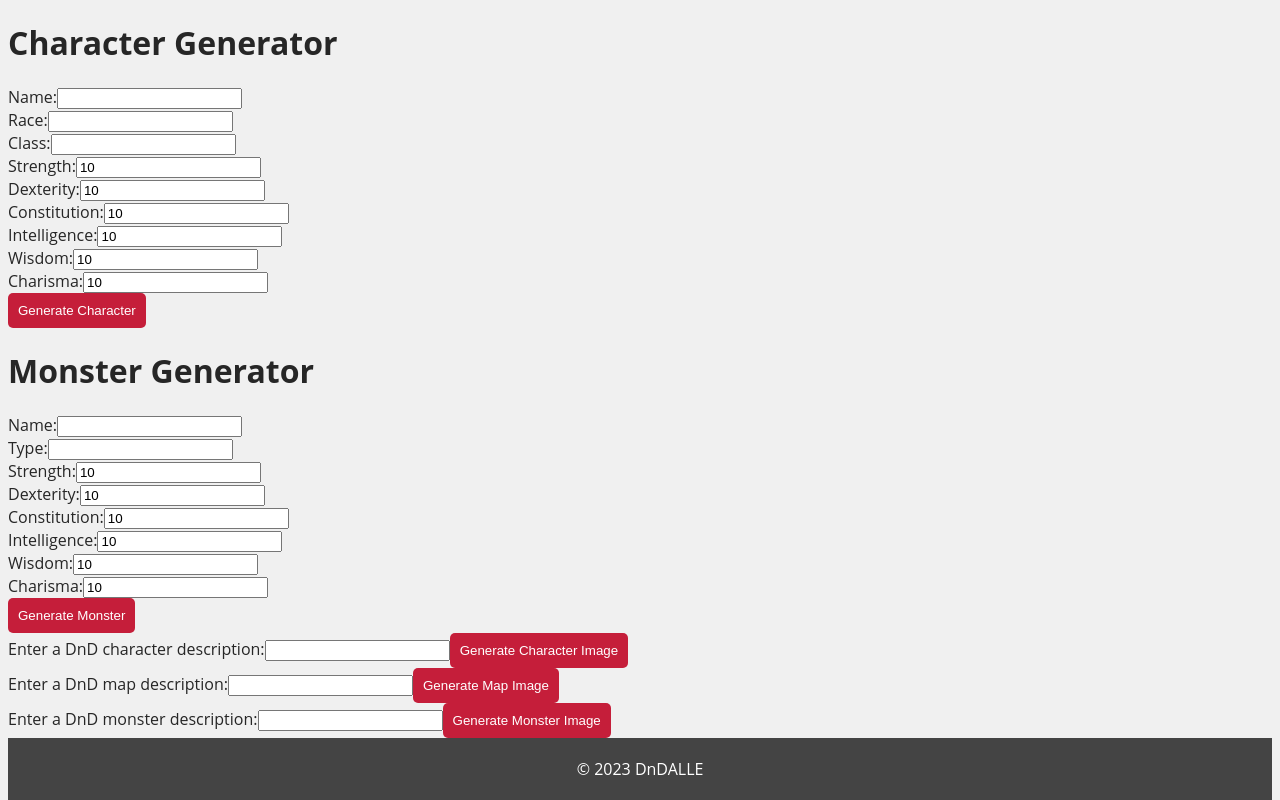
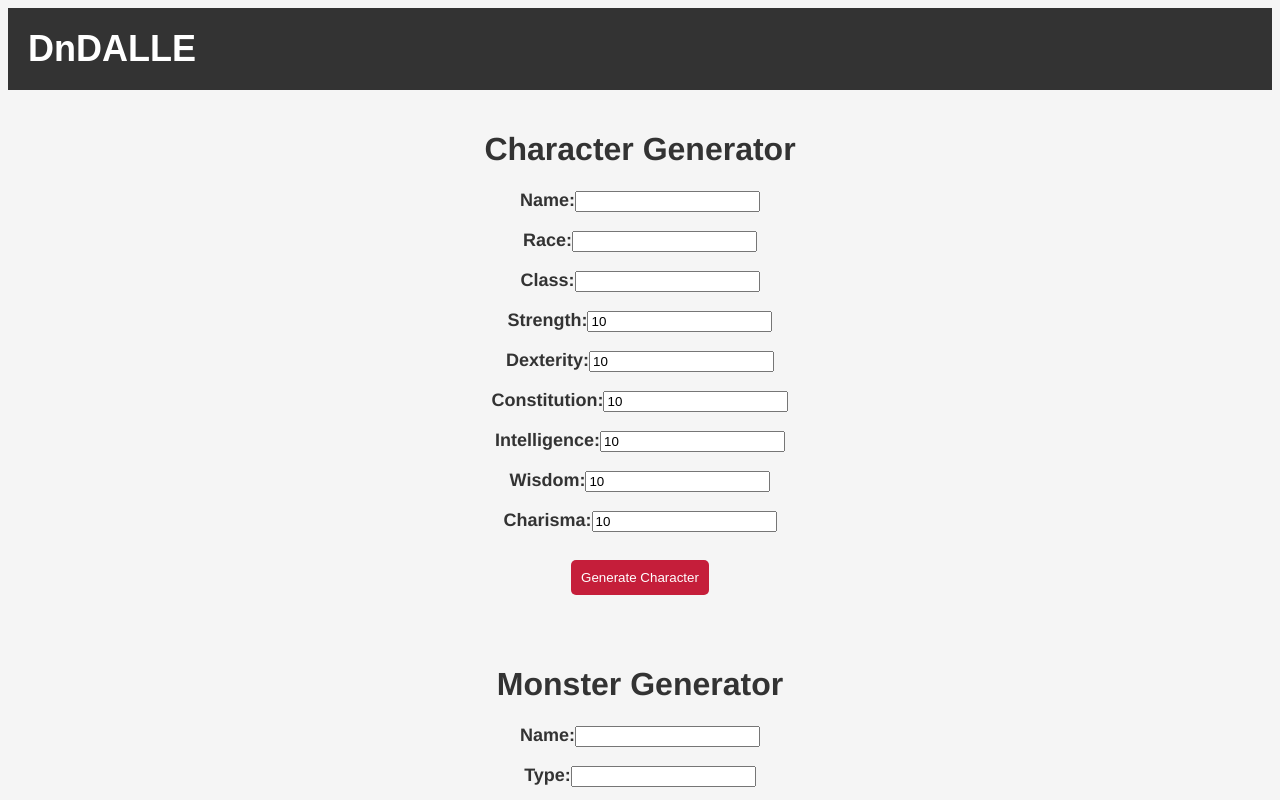
Before and after one commit to CalebDevany/DnDallE, a React (Create React App) app: page / in a window 1280 px wide. Shown: the top 800 px of the page. Built offline with nearby package versions, Linux system fonts and the light colour scheme.

Commit message:
start to some styling

```diff
--- a/src/components/App.css
+++ b/src/components/App.css
@@ -1,8 +1,8 @@
 /* Set global font and colors */
 body {
-  font-family: "Open Sans", Arial, sans-serif;
-  background-color: #f0f0f0;
-  color: #262626;
+  font-family: 'Helvetica Neue', Helvetica, Arial, sans-serif;
+  background-color: #f5f5f5;
+  color: #333;
 }
 
 /* Style the header section */
@@ -12,13 +12,14 @@ header {
   justify-content: space-between;
   align-items: center;
   padding: 20px;
-  background-color: #444444;
+  background-color: #333;
 }
 
 header h1 {
   font-size: 36px;
   margin: 0;
-  color: #ffffff;
+  color: #fff;
+  font-family: 'Beleren-Bold', sans-serif;
 }
 
 header nav {
@@ -28,14 +29,15 @@ header nav {
 
 header nav a {
   margin-right: 20px;
-  color: #ffffff;
+  color: #fff;
   text-decoration: none;
   font-size: 18px;
   font-weight: bold;
+  font-family: 'Beleren-Bold', sans-serif;
 }
 
 header nav a:hover {
-  color: #c6c6c6;
+  color: #b2b2b2;
 }
 
 /* Style the main content section */
@@ -53,15 +55,14 @@ main {
   flex-wrap: wrap;
   justify-content: center;
   align-items: center;
-  margin-bottom: 30px;
 }
 
 .character-description {
   width: 50%;
   text-align: center;
   padding: 20px;
-  background-color: #ffffff;
-  box-shadow: 0px 0px 10px #cccccc;
+  background-color: #fff;
+  box-shadow: 0px 0px 10px #ccc;
   border-radius: 5px;
 }
 
@@ -72,36 +73,60 @@ main {
   margin: 0 auto;
 }
 
-/* Style the map section */
-.map-section {
+/* Style the monster section */
+.monster-section {
   display: flex;
   flex-wrap: wrap;
   justify-content: center;
   align-items: center;
+  margin-bottom: 30px;
 }
 
-.map-description {
+.monster-description {
   width: 50%;
   text-align: center;
   padding: 20px;
-  background-color: #ffffff;
-  box-shadow: 0px 0px 10px #cccccc;
+  background-color: #fff;
+  box-shadow: 0px 0px 10px #ccc;
   border-radius: 5px;
 }
 
-.map-image {
+.monster-model {
   width: 50%;
   height: auto;
   max-width: 400px;
   margin: 0 auto;
 }
 
+
+/* Style the model generator section */
+.form-dalle {
+  text-align: center;
+  padding: 20px;
+  background-color: #fff;
+  box-shadow: 0px 0px 10px #ccc;
+  width: 100%;
+}
+
+.form-group-dalle {
+  margin-bottom: 20px;
+  width: 100%;
+}
+
+.label-dalle {
+  text-align: center;
+  display: block;
+  font-size: 18px;
+  font-weight: bold;
+
+}
+
 /* Style the footer section */
 footer {
   padding: 20px;
-  background-color: #444444;
+  background-color: #333;
   text-align: center;
-  color: #ffffff;
+  color: #fff;
 }
 
 footer p {
@@ -111,13 +136,64 @@ footer p {
 /* Style the button */
 button {
   background-color: #c51e3a;
-  color: #ffffff;
+  color: #fff;
   border: none;
   padding: 10px;
   border-radius: 5px;
   cursor: pointer;
+  font-family: 'Beleren-Bold', sans-serif;
+  margin: 10px;
 }
 
 button:hover {
   background-color: #af1b34;
 }
+
+/* Style the form */
+form {
+  display: flex;
+  flex-direction: column;
+  justify-content: center;
+  align-items: center;
+}
+
+.form-group {
+  margin-bottom: 20px;
+  width: 100%;
+}
+
+.form-label {
+  display: block;
+  font-size: 18px;
+  font-weight: bold;
+}
+
+.form-group input[type="text"],
+.form-group input[type="number"],
+.form-group textarea {
+  width: 100%;
+  height: 40px;
+  font-size: 16px;
+  padding: 10px;
+  border: none;
+  border-radius: 5px;
+  background-color: #f5f5f5;
+  }
+
+  .form-group textarea {
+  height: 100px;
+  }
+
+  .form-group input[type="submit"] {
+  background-color: #c51e3a;
+  color: #fff;
+  border: none;
+  padding: 10px 20px;
+  border-radius: 5px;
+  cursor: pointer;
+  font-family: 'Beleren-Bold', sans-serif;
+  }
+
+  .form-group input[type="submit"]:hover {
+  background-color: #af1b34;
+  }
--- a/src/components/App.js
+++ b/src/components/App.js
@@ -8,6 +8,9 @@ import ChatGPTMonster from './ChatGPTMonster';
 function App() {
   return (
     <div className="main">
+      <header>
+        <h1 class="title">DnDALLE</h1>
+      </header>
       <ChatGPTCharacter />
       <ChatGPTMonster />
       <DALLE2 />
--- a/src/components/ChatGPTCharacter.js
+++ b/src/components/ChatGPTCharacter.js
@@ -18,9 +18,7 @@ function ChatGPTCharacter() {
   const [generatedImage, setGeneratedImage] = useState(null);
 
   const generateCharacter = async () => {
-    const response = await axios.get(
-      "https://api.openai.com/v1/completions",
-      {
+    const response = await axios.get("https://api.openai.com/v1/completions", {
       params: {
         model: "text-davinci-003",
         prompt: "Generate a Dungeons and Dragons character named ",
@@ -31,11 +29,9 @@ function ChatGPTCharacter() {
       },
       headers: {
         "Content-Type": "application/json",
-        Authorization:
-          "Bearer {API-KEY}",
+        Authorization: "Bearer <OPENAI_API_KEY>",
       },
-      }
-    );
+    });
 
     const { choices } = response.data;
     const { text } = choices[0];
@@ -61,8 +57,7 @@ function ChatGPTCharacter() {
         {
           headers: {
             "Content-Type": "application/json",
-            Authorization:
-            "Bearer {API-KEY}",
+            Authorization: "Bearer <OPENAI_API_KEY>",
           },
         }
       );
@@ -88,43 +83,44 @@ function ChatGPTCharacter() {
   };
 
   return (
-    <div className="character-generator-container">
-      <h1 className="title">Character Generator</h1>
+    <div class="character-section">
+      <main>
+        <h1>Character Generator</h1>
         <form onSubmit={handleSubmit}>
-        <label className="form-label">
+          <label class="form-label">
             Name:
             <input
-            className="form-input"
+              class="form-input"
               type="text"
               value={characterName}
               onChange={(event) => setCharacterName(event.target.value)}
             />
           </label>
           <br />
-        <label className="form-label">
+          <label class="form-label">
             Race:
             <input
-            className="form-input"
+              class="form-input"
               type="text"
               value={characterRace}
               onChange={(event) => setCharacterRace(event.target.value)}
             />
           </label>
           <br />
-        <label className="form-label">
+          <label class="form-label">
             Class:
             <input
-            className="form-input"
+              class="form-input"
               type="text"
               value={characterClass}
               onChange={(event) => setCharacterClass(event.target.value)}
             />
           </label>
           <br />
-        <label className="form-label">
+          <label class="form-label">
             Strength:
             <input
-            className="form-input"
+              class="form-input"
               type="number"
               name="strength"
               value={characterStats.strength}
@@ -132,10 +128,10 @@ function ChatGPTCharacter() {
             />
           </label>
           <br />
-        <label className="form-label">
+          <label class="form-label">
             Dexterity:
             <input
-            className="form-input"
+              class="form-input"
               type="number"
               name="dexterity"
               value={characterStats.dexterity}
@@ -143,10 +139,10 @@ function ChatGPTCharacter() {
             />
           </label>
           <br />
-        <label className="form-label">
+          <label class="form-label">
             Constitution:
             <input
-            className="form-input"
+              class="form-input"
               type="number"
               name="constitution"
               value={characterStats.constitution}
@@ -154,10 +150,10 @@ function ChatGPTCharacter() {
             />
           </label>
           <br />
-        <label className="form-label">
+          <label class="form-label">
             Intelligence:
             <input
-            className="form-input"
+              class="form-input"
               type="number"
               name="intelligence"
               value={characterStats.intelligence}
@@ -165,10 +161,10 @@ function ChatGPTCharacter() {
             />
           </label>
           <br />
-        <label className="form-label">
+          <label class="form-label">
             Wisdom:
             <input
-            className="form-input"
+              class="form-input"
               type="number"
               name="wisdom"
               value={characterStats.wisdom}
@@ -176,10 +172,10 @@ function ChatGPTCharacter() {
             />
           </label>
           <br />
-        <label className="form-label">
+          <label class="form-label">
             Charisma:
             <input
-            className="form-input"
+              class="form-input"
               type="number"
               name="charisma"
               value={characterStats.charisma}
@@ -187,35 +183,35 @@ function ChatGPTCharacter() {
             />
           </label>
           <br />
-        <button className="generate-button" type="submit">
+          <button class="generate-button" type="submit">
             Generate Character
           </button>
         </form>
         {generatedCharacter && (
-        <div className="generated-character-container">
-          <h2 className="generated-character-name">
-            {generatedCharacter.name}
-          </h2>
-          <p className="generated-character-race-class">
-            {generatedCharacter.race} {generatedCharacter.class}
+          <div class="character-section">
+            <div class="character-description">
+              <h2>{generatedCharacter.name}</h2>
+              <p>
+                {generatedCharacter.race}, {generatedCharacter.class}
               </p>
-          <p className="generated-character-stats">
-            Strength: {generatedCharacter.stats.strength}, Dexterity:{" "}
-            {generatedCharacter.stats.dexterity}, Constitution:{" "}
-            {generatedCharacter.stats.constitution}, Intelligence:{" "}
-            {generatedCharacter.stats.intelligence}, Wisdom:{" "}
-            {generatedCharacter.stats.wisdom}, Charisma:{" "}
-            {generatedCharacter.stats.charisma}
-          </p>
-          {generatedImage && (
+              <ul>
+                <li>Strength: {generatedCharacter.stats.strength}</li>
+                <li>Dexterity: {generatedCharacter.stats.dexterity}</li>
+                <li>Constitution: {generatedCharacter.stats.constitution}</li>
+                <li>Intelligence: {generatedCharacter.stats.intelligence}</li>
+                <li>Wisdom: {generatedCharacter.stats.wisdom}</li>
+                <li>Charisma: {generatedCharacter.stats.charisma}</li>
+              </ul>
+            </div>
+            <div class="character-image">
               <img
-              className="generated-image"
-              src={generatedImage}
-              alt={`${characterRace} ${characterClass}`}
+                src={generatedCharacter.image}
+                alt={generatedCharacter.name}
               />
-          )}
+            </div>
           </div>
         )}
+      </main>
     </div>
   );
 }
--- a/src/components/ChatGPTMonster.js
+++ b/src/components/ChatGPTMonster.js
@@ -16,10 +16,8 @@ function MonsterGenerator() {
   });
   const [generatedImage, setGeneratedImage] = useState(null);
 
-  const generateMonster= async () => {
-    const response = await axios.get(
-      "https://api.openai.com/v1/completions",
-      {
+  const generateMonster = async () => {
+    const response = await axios.get("https://api.openai.com/v1/completions", {
       params: {
         model: "text-davinci-003",
         prompt: "Generate a Dungeons and Dragons monster named ",
@@ -30,11 +28,9 @@ function MonsterGenerator() {
       },
       headers: {
         "Content-Type": "application/json",
-        Authorization:
-          "Bearer {API-KEY}",
+        Authorization: "Bearer <OPENAI_API_KEY>",
       },
-      }
-    );
+    });
 
     const { choices } = response.data;
     const { text } = choices[0];
@@ -59,8 +55,7 @@ function MonsterGenerator() {
         {
           headers: {
             "Content-Type": "application/json",
-          Authorization:
-            "Bearer {API-KEY}",
+            Authorization: "Bearer <OPENAI_API_KEY>",
           },
         }
       );
@@ -86,33 +81,34 @@ function MonsterGenerator() {
   };
 
   return (
-    <div className="monster-generator-container">
-      <h1 className="title">Monster Generator</h1>
+    <div class="monster-section">
+      <main>
+        <h1 class="title">Monster Generator</h1>
         <form onSubmit={handleSubmit}>
-        <label className="form-label">
+          <label class="form-label">
             Name:
             <input
-            className="form-input"
+              class="form-input"
               type="text"
               value={monsterName}
               onChange={(event) => setMonsterName(event.target.value)}
             />
           </label>
           <br />
-        <label className="form-label">
+          <label class="form-label">
             Type:
             <input
-            className="form-input"
+              class="form-input"
               type="text"
               value={monsterType}
               onChange={(event) => setMonsterType(event.target.value)}
             />
           </label>
           <br />
-        <label className="form-label">
+          <label class="form-label">
             Strength:
             <input
-            className="form-input"
+              class="form-input"
               type="number"
               name="strength"
               value={monsterStats.strength}
@@ -120,10 +116,10 @@ function MonsterGenerator() {
             />
           </label>
           <br />
-        <label className="form-label">
+          <label class="form-label">
             Dexterity:
             <input
-            className="form-input"
+              class="form-input"
               type="number"
               name="dexterity"
               value={monsterStats.dexterity}
@@ -131,10 +127,10 @@ function MonsterGenerator() {
             />
           </label>
           <br />
-        <label className="form-label">
+          <label class="form-label">
             Constitution:
             <input
-            className="form-input"
+              class="form-input"
               type="number"
               name="constitution"
               value={monsterStats.constitution}
@@ -142,10 +138,10 @@ function MonsterGenerator() {
             />
           </label>
           <br />
-        <label className="form-label">
+          <label class="form-label">
             Intelligence:
             <input
-            className="form-input"
+              class="form-input"
               type="number"
               name="intelligence"
               value={monsterStats.intelligence}
@@ -153,10 +149,10 @@ function MonsterGenerator() {
             />
           </label>
           <br />
-        <label className="form-label">
+          <label class="form-label">
             Wisdom:
             <input
-            className="form-input"
+              class="form-input"
               type="number"
               name="wisdom"
               value={monsterStats.wisdom}
@@ -164,10 +160,10 @@ function MonsterGenerator() {
             />
           </label>
           <br />
-        <label className="form-label">
+          <label class="form-label">
             Charisma:
             <input
-            className="form-input"
+              class="form-input"
               type="number"
               name="charisma"
               value={monsterStats.charisma}
@@ -175,41 +171,30 @@ function MonsterGenerator() {
             />
           </label>
           <br />
-        <button className="generate-button" type="submit">
+          <button class="generate-button" type="submit">
             Generate Monster
           </button>
         </form>
         {generatedMonster && (
-        <div className="monster-result-container">
-          <h2 className="monster-name">{generatedMonster.name}</h2>
-          <p className="monster-type">Type: {generatedMonster.type}</p>
-          <div className="monster-stats-container">
-            <p className="monster-stat">
-              Strength: {generatedMonster.stats.strength}
-            </p>
-            <p className="monster-stat">
-              Dexterity: {generatedMonster.stats.dexterity}
-            </p>
-            <p className="monster-stat">
-              Constitution: {generatedMonster.stats.constitution}
-            </p>
-            <p className="monster-stat">
-              Intelligence: {generatedMonster.stats.intelligence}
-            </p>
-            <p className="monster-stat">
-              Wisdom: {generatedMonster.stats.wisdom}
-            </p>
-            <p className="monster-stat">
-              Charisma: {generatedMonster.stats.charisma}
-            </p>
+          <div class="monster-section">
+            <div class="monster-description">
+              <h2>{generatedMonster.name}</h2>
+              <p>{generatedMonster.type}</p>
+              <ul>
+                <li>Strength: {generatedMonster.stats.strength}</li>
+                <li>Dexterity: {generatedMonster.stats.dexterity}</li>
+                <li>Constitution: {generatedMonster.stats.constitution}</li>
+                <li>Intelligence: {generatedMonster.stats.intelligence}</li>
+                <li>Wisdom: {generatedMonster.stats.wisdom}</li>
+                <li>Charisma: {generatedMonster.stats.charisma}</li>
+              </ul>
+            </div>
+            <div class="monster-image">
+              <img src={generatedMonster.image} alt={generatedMonster.name} />
             </div>
           </div>
         )}
-      {generatedImage && (
-        <div className="monster-image-container">
-          <img src={generatedImage} alt="Generated Monster" />
-        </div>
-      )}
+      </main>
     </div>
   );
 }
--- a/src/components/Dalle2.js
+++ b/src/components/Dalle2.js
@@ -29,16 +29,14 @@ function DALLE2() {
         "https://api.openai.com/v1/images/generations",
         {
           model: "image-alpha-001",
-          prompt:
-          `Photorealistic portrait of DnD character ${characterResponse}`,
+          prompt: `Photorealistic portrait of DnD character ${characterResponse}`,
           num_images: 1,
           size: "512x512",
         },
         {
           headers: {
             "Content-Type": "application/json",
-          Authorization:
-            "Bearer {API-KEY}",
+            Authorization: "Bearer <OPENAI_API_KEY>",
           },
         }
       )
@@ -57,16 +55,14 @@ function DALLE2() {
         "https://api.openai.com/v1/images/generations",
         {
           model: "image-alpha-001",
-          prompt:
-          `Simple Dungeons and Dragons map in the style of Roll20 ${mapResponse}`,
+          prompt: `Photorealistic Dungeons and Dragons map in the style of Roll20 ${mapResponse}`,
           num_images: 1,
-          size: "1024x1024",
+          size: "512x512",
         },
         {
           headers: {
             "Content-Type": "application/json",
-          Authorization:
-            "Bearer {API-KEY}",
+            Authorization: "Bearer <OPENAI_API_KEY>",
           },
         }
       )
@@ -87,13 +83,12 @@ function DALLE2() {
           model: "image-alpha-001",
           prompt: `Photorealistic DnD monster ${monsterResponse}`,
           num_images: 1,
-          size: "512x512",
+          size: "1024x1024",
         },
         {
           headers: {
             "Content-Type": "application/json",
-          Authorization:
-            "Bearer {API-KEY}",
+            Authorization: "Bearer <OPENAI_API_KEY>",
           },
         }
       )
@@ -106,11 +101,12 @@ function DALLE2() {
   };
 
   return (
-    <div>
+    <div class="form-group-dalle">
       <form onSubmit={handleCharacterSubmit}>
-        <label>
+        <label class="label-dalle">
           Enter a DnD character description:
           <input
+            class="form-dalle"
             type="text"
             value={characterResponse}
             onChange={handleCharacterChange}
@@ -119,20 +115,17 @@ function DALLE2() {
         <button type="submit">Generate Character Image</button>
       </form>
 
-      {characterImage && <img src={characterImage} alt="DnD character" />}
-      <form onSubmit={handleMapSubmit}>
-        <label>
-          Enter a DnD map description:
-          <input type="text" value={mapResponse} onChange={handleMapChange} />
-        </label>
-        <button type="submit">Generate Map Image</button>
-      </form>
+      {characterImage && (
+        <div style={{ textAlign: "center", marginBottom: "20px" }}>
+          <img src={characterImage} alt="DnD character" />
+        </div>
+      )}
 
-      {mapImage && <img src={mapImage} alt="DnD map" />}
       <form onSubmit={handleMonsterSubmit}>
-        <label>
+        <label class="label-dalle">
           Enter a DnD monster description:
           <input
+            class="form-dalle"
             type="text"
             value={monsterResponse}
             onChange={handleMonsterChange}
@@ -141,7 +134,30 @@ function DALLE2() {
         <button type="submit">Generate Monster Image</button>
       </form>
 
-      {monsterImage && <img src={monsterImage} alt="DnD monster" />}
+      {monsterImage && (
+        <div style={{ textAlign: "center", marginBottom: "20px" }}>
+          <img src={monsterImage} alt="DnD monster" />
+        </div>
+      )}
+
+      <form onSubmit={handleMapSubmit}>
+        <label class="label-dalle">
+          Enter a DnD map description:
+          <input
+            class="form-dalle"
+            type="text"
+            value={mapResponse}
+            onChange={handleMapChange}
+          />
+        </label>
+        <button type="submit">Generate Map Image</button>
+      </form>
+
+      {mapImage && (
+        <div style={{ textAlign: "center", marginBottom: "20px" }}>
+          <img src={mapImage} alt="DnD map" />
+        </div>
+      )}
     </div>
   );
 }
--- a/src/index.css
+++ /dev/null
@@ -1,123 +0,0 @@
-/* Set global font and colors */
-body {
-  font-family: "Open Sans", Arial, sans-serif;
-  background-color: #f0f0f0;
-  color: #262626;
-}
-
-/* Style the header section */
-header {
-  display: flex;
-  flex-direction: row;
-  justify-content: space-between;
-  align-items: center;
-  padding: 20px;
-  background-color: #444444;
-}
-
-header h1 {
-  font-size: 36px;
-  margin: 0;
-  color: #ffffff;
-}
-
-header nav {
-  display: flex;
-  flex-direction: row;
-}
-
-header nav a {
-  margin-right: 20px;
-  color: #ffffff;
-  text-decoration: none;
-  font-size: 18px;
-  font-weight: bold;
-}
-
-header nav a:hover {
-  color: #c6c6c6;
-}
-
-/* Style the main content section */
-main {
-  padding: 20px;
-  display: flex;
-  flex-direction: column;
-  justify-content: center;
-  align-items: center;
-}
-
-/* Style the character section */
-.character-section {
-  display: flex;
-  flex-wrap: wrap;
-  justify-content: center;
-  align-items: center;
-  margin-bottom: 30px;
-}
-
-.character-description {
-  width: 50%;
-  text-align: center;
-  padding: 20px;
-  background-color: #ffffff;
-  box-shadow: 0px 0px 10px #cccccc;
-  border-radius: 5px;
-}
-
-.character-model {
-  width: 50%;
-  height: auto;
-  max-width: 400px;
-  margin: 0 auto;
-}
-
-/* Style the map section */
-.map-section {
-  display: flex;
-  flex-wrap: wrap;
-  justify-content: center;
-  align-items: center;
-}
-
-.map-description {
-  width: 50%;
-  text-align: center;
-  padding: 20px;
-  background-color: #ffffff;
-  box-shadow: 0px 0px 10px #cccccc;
-  border-radius: 5px;
-}
-
-.map-image {
-  width: 50%;
-  height: auto;
-  max-width: 400px;
-  margin: 0 auto;
-}
-
-/* Style the footer section */
-footer {
-  padding: 20px;
-  background-color: #444444;
-  text-align: center;
-  color: #ffffff;
-}
-
-footer p {
-  margin: 0;
-}
-
-/* Style the button */
-button {
-  background-color: #c51e3a;
-  color: #ffffff;
-  border: none;
-  padding: 10px;
-  border-radius: 5px;
-  cursor: pointer;
-}
-
-button:hover {
-  background-color: #af1b34;
-}
--- a/src/index.js
+++ b/src/index.js
@@ -1,7 +1,8 @@
 import React from 'react';
 import ReactDOM from 'react-dom/client';
-import './index.css';
 import App from './components/App';
+import './components/App.css';
+
 import reportWebVitals from './reportWebVitals';
 
 
```
Also changed, not shown: 2 other files (tests, documents, lock files or other folders). Lines whose indentation alone changed are shown as unchanged.
